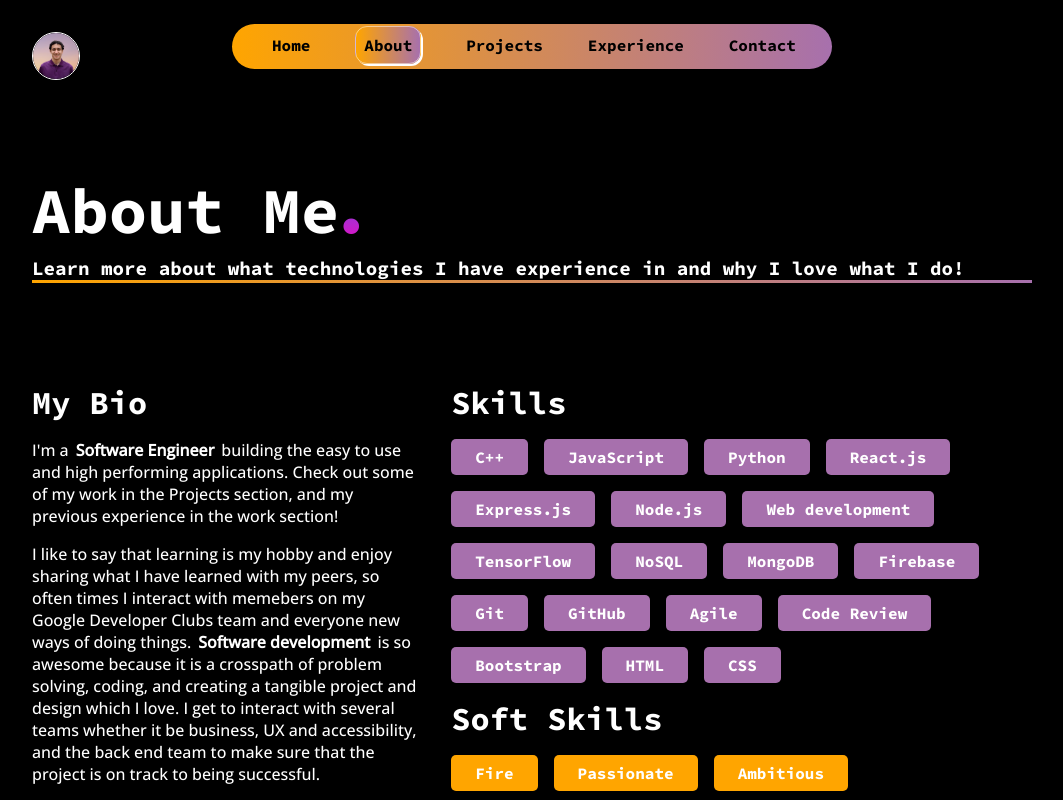
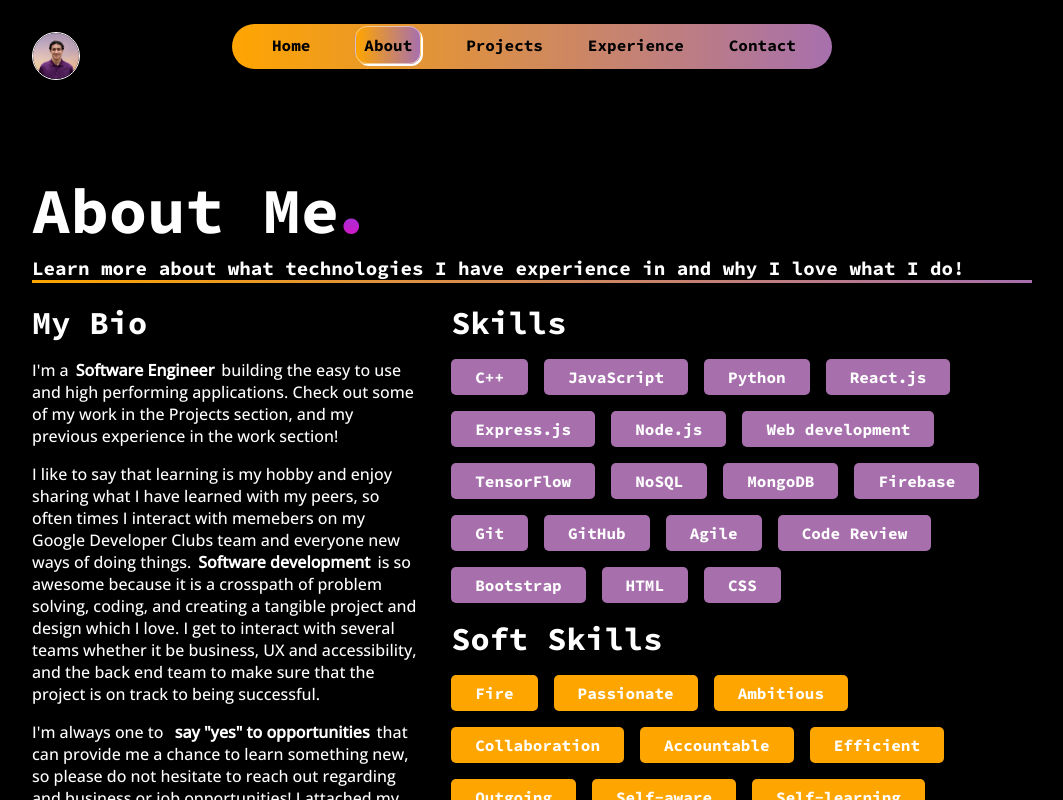
Before and after one commit to akhmadmamirov/portfolio, a React (Create React App) app: page /about in a window 1280 px wide. Shown: the top 800 px of the page, without its empty margins (108-1171 px from the left). Built offline with nearby package versions, Linux system fonts and the light colour scheme.

Commit message:
Update about.css
about container padding top

```diff
--- a/src/pages/styles/about.css
+++ b/src/pages/styles/about.css
@@ -18,7 +18,7 @@
 	flex-direction: column;
 	height: 100%;
 	margin: 0;
-	padding-top: 100px;
+	padding-top: 20px;
 }
 
 .about-main {
```
